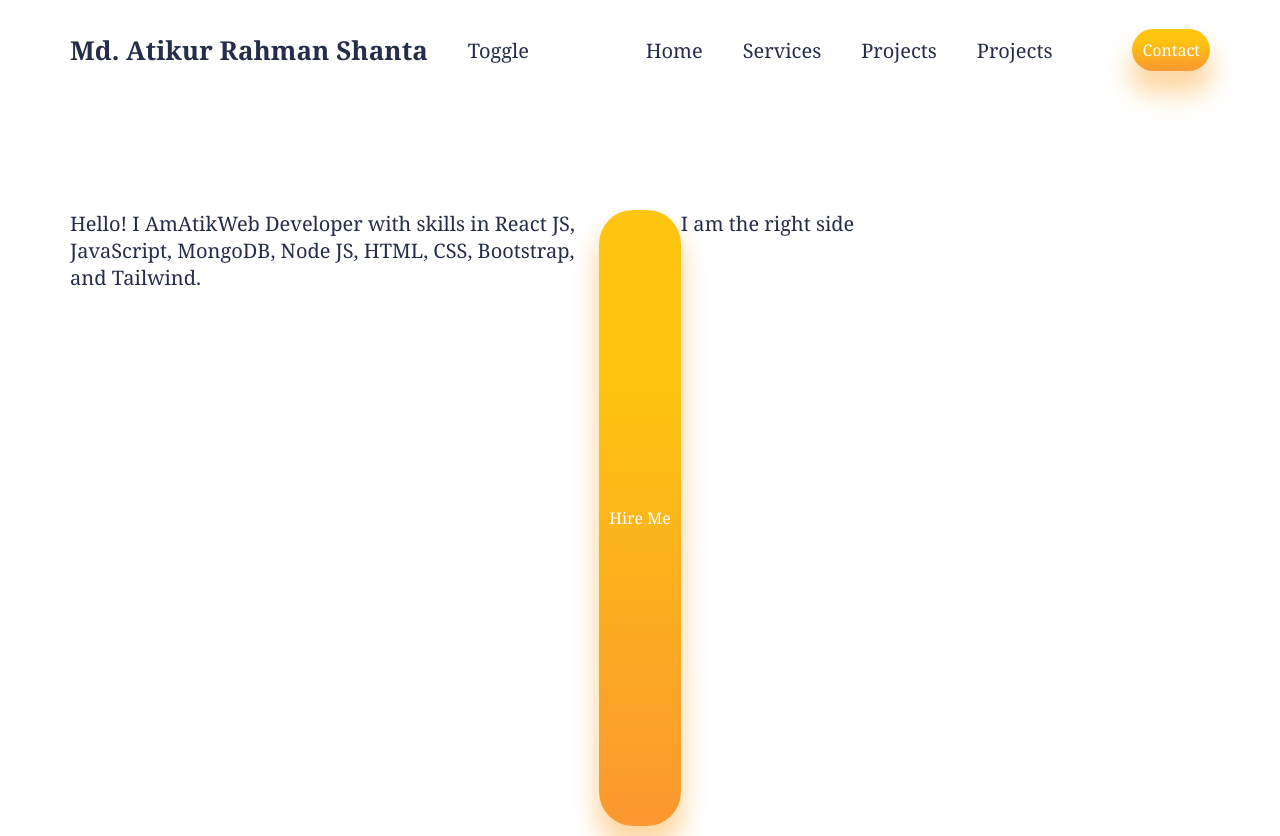
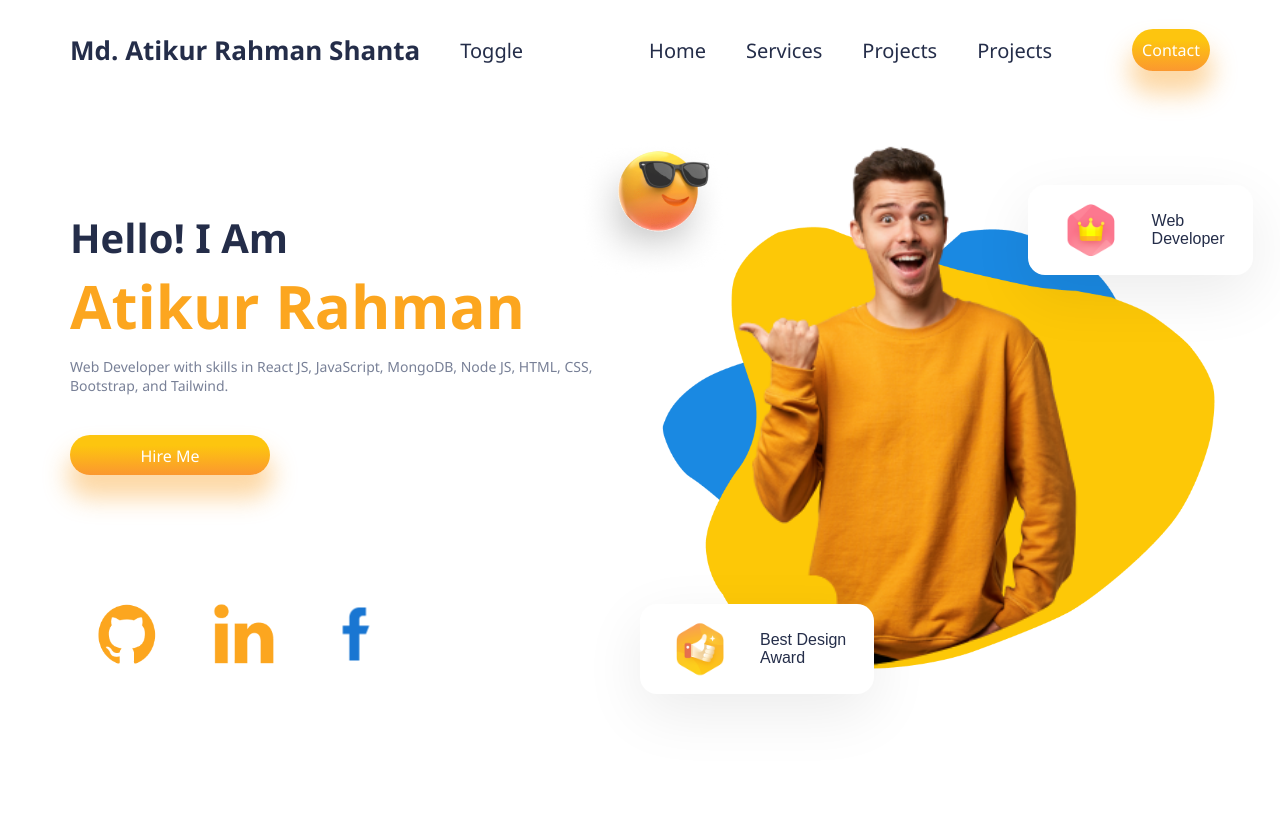
Before and after one commit to Atik2788/portfolio, a React (Create React App) app: page / in a window 1280 px wide. Built offline with nearby package versions, Linux system fonts and the light colour scheme.

Commit message:
after doing floting and intro part

```diff
--- a/public/index.html
+++ b/public/index.html
@@ -18,8 +18,8 @@
       }
       *{
         /* font-family: "Gumela"; */
-        font-family: Cambria, Cochin, Georgia, Times, 'Times New Roman', serif;
         font-weight: normal;
+        font-family:'Segoe UI', Tahoma, Geneva, Verdana, sans-serif;
         font-size: 20px;
       }
       body{
--- /dev/null
+++ b/src/Component/FlotingDiv/FlotingDiv.css
@@ -0,0 +1,19 @@
+.flotingdiv{
+    justify-content: space-around;
+    display: flex;
+    background: white;
+    box-shadow: var(--boxShadow);
+    border-radius: 17px;
+    align-items: center;
+    padding: 0 28px 0 0 ;
+    height: 4.5rem;
+}
+
+.flotingdiv img{
+    transform: scale(0.4);
+}
+
+.flotingdiv span{
+    font-family: sans-serif;
+    font-size: 16px;
+}
--- /dev/null
+++ b/src/Component/FlotingDiv/FlotingDiv.jsx
@@ -0,0 +1,17 @@
+import React from 'react';
+import moduleName from './FlotingDiv.css';
+
+const FlotingDiv = ({image, text1, text2}) => {
+    return (
+        <div className="flotingdiv">
+            <img src={image} alt="" />
+            <span>
+                {text1}
+                <br />
+                {text2}
+            </span>
+        </div>
+    );
+};
+
+export default FlotingDiv;
--- a/src/Component/Intro/Intro.css
+++ b/src/Component/Intro/Intro.css
@@ -8,8 +8,75 @@
     display: flex;
     position: relative;
     flex: 1 ;
+    flex-direction: column;
+    gap: 2rem;
 }
+.i-name{
+    display: flex;
+    flex-direction: column;
+}
+.i-name>:nth-child(1){
+    color: var(--black);
+    font-weight: bold;
+    font-size: 2rem;
+}
+.i-name>:nth-child(2){
+    color: var(--orange);
+    font-weight: bold;
+    font-size: 3rem;
+}
+.i-name>:nth-child(3){
+    font-weight: 100;
+    font-size: 14px;
+    color: var(--gray);
+    margin-top: 10px;
+}
+
+.i-button{
+    width: 10rem;
+    height: 2rem;
+}
+.i-icons{
+    margin-top: 3rem;
+    display: flex;
+    gap: 0rem;
+}
+.i-icons>*{
+    transform: scale(.5);
+}
+.i-icons>*:hover{
+    cursor: pointer;
+}
+
+
+
 
 .i-right{
     flex: 1;
+    position: relative;
 }
+.i-right>*{
+    position: absolute;
+    z-index: 1;
+}
+
+.i-right>:nth-child(1){
+    transform: scale(.69);
+    left: -15%;
+    top: -9%;
+}
+.i-right>:nth-child(2){
+    top: -4.6rem;
+    transform: scale(0.67);
+    left: -3rem;
+}
+.i-right>:nth-child(3){
+   transform: scale(1.4);
+   left: 24%;
+}
+
+.i-right>:nth-child(4){
+    transform: scale(0.6);
+    top: -19%;
+    left: -20%;
+}
--- a/src/Component/Intro/Intro.js
+++ b/src/Component/Intro/Intro.js
@@ -1,5 +1,15 @@
 import React from 'react';
 import './Intro.css'
+import github from '../../img/github.png';
+import linkedin from '../../img/linkedin.png'
+import facebook from '../../img/Facebook.png'
+import vector1 from '../../img/Vector1.png'
+import vector2 from '../../img/Vector2.png'
+import boy from '../../img/boy.png'
+import thumb from '../../img/thumbup.png'
+import crown from '../../img/crown.png'
+import glassimogi from '../../img/glassesimoji.png'
+import FlotingDiv from '../FlotingDiv/FlotingDiv';
 
 const Intro = () => {
     return (
@@ -7,14 +17,33 @@
             <div className='i-left'>
                 <div className="i-name">
                     <span>Hello! I Am</span>
-                    <span>Atik</span>
+                    <span>Atikur Rahman</span>
                     <span>Web Developer with skills in React JS, JavaScript, MongoDB, Node JS, HTML, CSS, Bootstrap, and Tailwind.</span>
                 </div>
+                <button className='button i-button'>Hire Me</button>
+
+                <div className="i-icons">
+                    <img src={github} alt="" />
+                    <img src={linkedin} alt="" />
+                    <img src={facebook} alt="" />
+                </div>
+
             </div>
-            <button className='button i-button'>Hire Me</button>
 
             <div className='i-right'>
-                I am the right side
+                <img src={vector1} alt="" />
+                <img src={vector2} alt="" />
+                <img src={boy} alt="" />
+                <img src={glassimogi} alt="" />
+
+                <div style={{top: '-4%', left: '68%'}}>
+                    <FlotingDiv image={crown} text1={'Web'} text2={'Developer'}></FlotingDiv>
+                </div>
+
+                <div style={{top: '64%', left: '0rem'}}>
+                    <FlotingDiv image={thumb} text1={'Best Design'} text2={"Award"}></FlotingDiv>
+                </div>
+
             </div>
         </div>
     );
```
